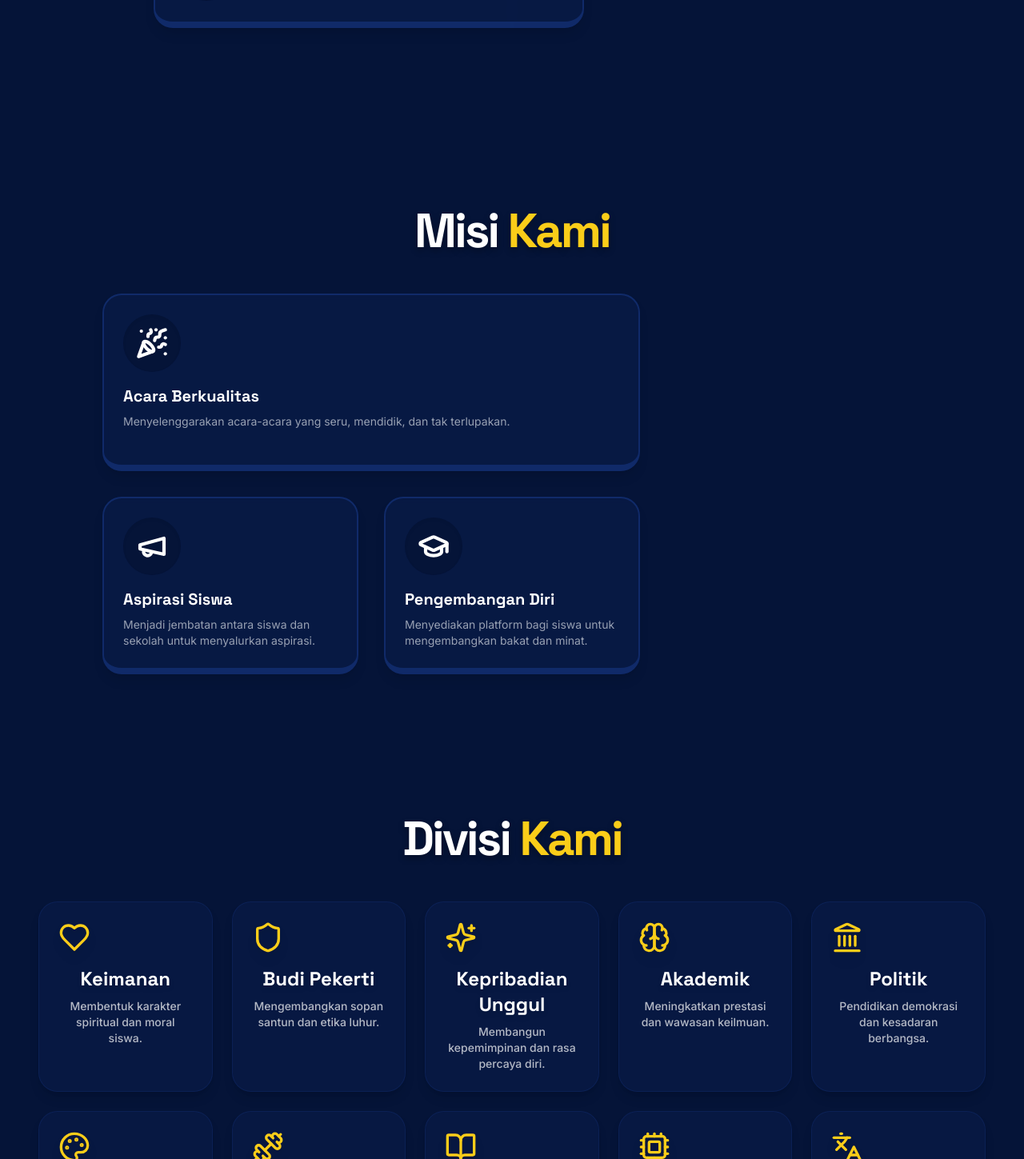
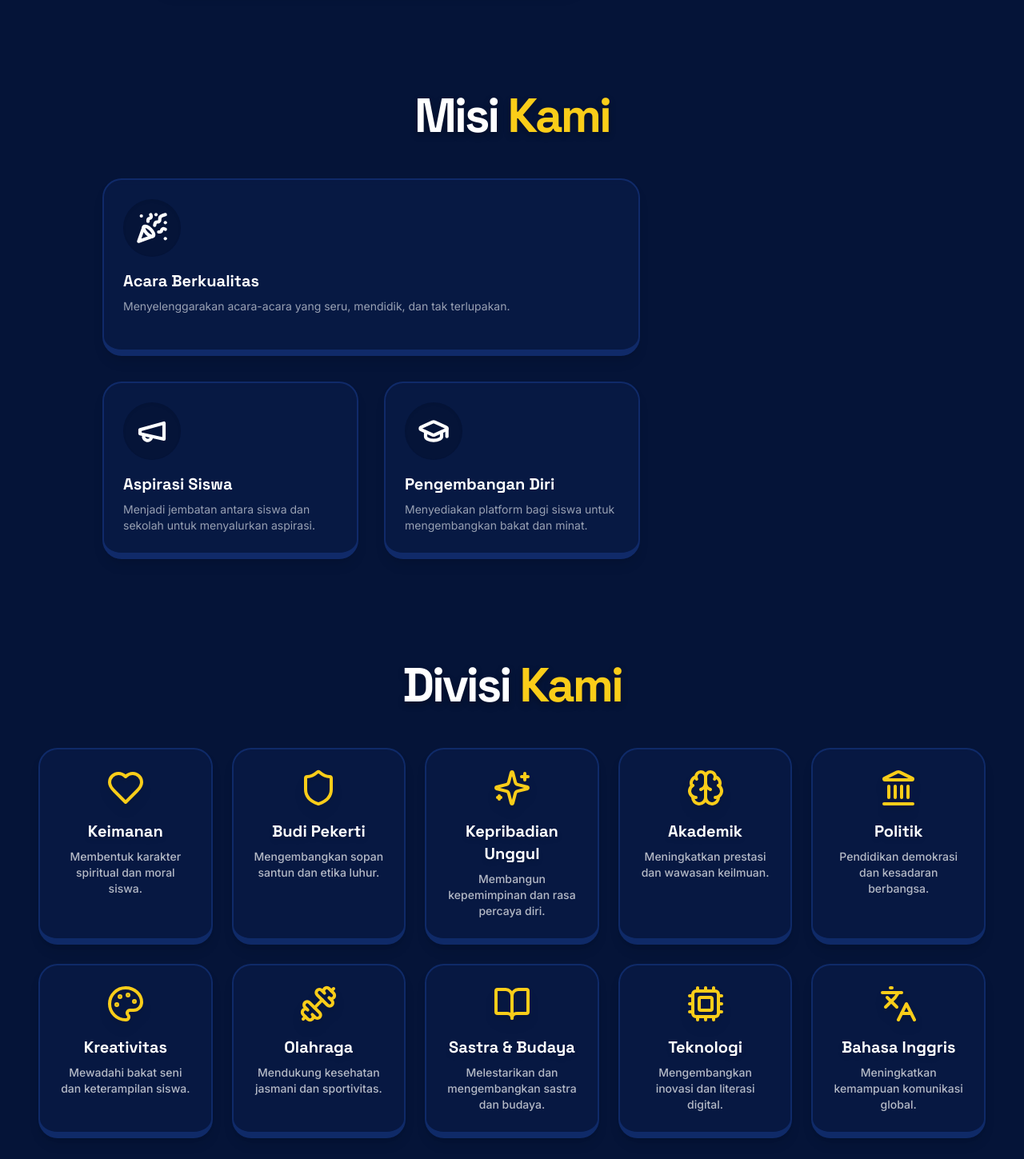
Before and after one commit to WeplyStudio/osis, a Next.js app: page / in a window 1280 px wide. Shown: the part 6901-8350 px from the top of the page at 80% size. Built offline with nearby package versions, Linux system fonts and the light colour scheme.

Commit message:
Buat agar UI nya 99999999999999999999999x lipat lebih creative!!!!!!!!!!

```diff
--- a/src/app/(app)/page.tsx
+++ b/src/app/(app)/page.tsx
@@ -19,12 +19,12 @@ import Image from 'next/image';
 import { cn } from '@/lib/utils';
 
 const FeatureCard = ({ icon, title, description }: { icon: React.ReactNode, title: string, description: string }) => (
-    <div className="relative group overflow-hidden rounded-3xl p-6 bg-card/80 border border-border/30 shadow-lg transition-all duration-300 hover:shadow-2xl hover:-translate-y-1 h-full flex flex-col">
+    <div className="relative group overflow-hidden rounded-3xl bg-card/80 border-2 border-b-8 border-border/60 shadow-lg transition-all duration-300 hover:shadow-primary/40 hover:-translate-y-2 h-full flex flex-col p-6 text-center items-center">
         <div className="absolute top-0 left-0 w-full h-full bg-gradient-to-br from-primary/10 via-transparent to-secondary/10 opacity-0 group-hover:opacity-100 transition-opacity duration-500"></div>
-        <div className="relative z-10">
-            <div className="mb-4 text-primary drop-shadow-lg">{icon}</div>
-            <h3 className="font-headline text-2xl font-bold text-white mb-2 drop-shadow-md">{title}</h3>
-            <p className="text-white/70 text-sm font-medium">{description}</p>
+        <div className="relative z-10 flex flex-col items-center">
+            <div className="mb-4 text-primary drop-shadow-lg transition-transform duration-300 group-hover:scale-110">{icon}</div>
+            <h3 className="font-headline text-xl font-bold text-white mb-2 drop-shadow-md">{title}</h3>
+            <p className="text-white/70 text-sm font-medium flex-grow">{description}</p>
         </div>
     </div>
 );
@@ -135,7 +135,7 @@ export default function LandingPage() {
         </section>
 
         {/* Vision Section */}
-        <section className="relative py-12">
+        <section>
             <SectionTitle>Visi <span className="text-primary">Kami</span></SectionTitle>
             <div className="relative max-w-4xl mx-auto">
                 <div className="absolute left-1/2 top-0 bottom-0 w-1 bg-border/30 transform -translate-x-1/2 hidden md:block">
@@ -156,7 +156,7 @@ export default function LandingPage() {
         </section>
 
         {/* Mission Section */}
-        <section className="relative py-12">
+        <section>
             <SectionTitle>Misi <span className="text-primary">Kami</span></SectionTitle>
             <div className="grid grid-cols-1 md:grid-cols-3 md:grid-rows-2 gap-8 max-w-5xl mx-auto">
                 <MissionCard {...mission[0]} className="md:col-span-2"/>
@@ -168,54 +168,54 @@ export default function LandingPage() {
         {/* Divisions Section */}
         <section className="text-center">
            <SectionTitle>Divisi <span className="text-primary">Kami</span></SectionTitle>
-           <div className="grid grid-cols-1 sm:grid-cols-2 md:grid-cols-3 lg:grid-cols-5 gap-6">
+           <div className="grid grid-cols-1 sm:grid-cols-2 lg:grid-cols-3 xl:grid-cols-5 gap-6">
               <FeatureCard
-                icon={<Heart size={40} />}
+                icon={<Heart size={48} />}
                 title="Keimanan"
                 description="Membentuk karakter spiritual dan moral siswa."
               />
               <FeatureCard
-                icon={<Shield size={40} />}
+                icon={<Shield size={48} />}
                 title="Budi Pekerti"
                 description="Mengembangkan sopan santun dan etika luhur."
               />
               <FeatureCard
-                icon={<Sparkles size={40} />}
+                icon={<Sparkles size={48} />}
                 title="Kepribadian Unggul"
                 description="Membangun kepemimpinan dan rasa percaya diri."
               />
               <FeatureCard
-                icon={<Brain size={40} />}
+                icon={<Brain size={48} />}
                 title="Akademik"
                 description="Meningkatkan prestasi dan wawasan keilmuan."
               />
               <FeatureCard
-                icon={<Landmark size={40} />}
+                icon={<Landmark size={48} />}
                 title="Politik"
                 description="Pendidikan demokrasi dan kesadaran berbangsa."
               />
               <FeatureCard
-                icon={<Palette size={40} />}
+                icon={<Palette size={48} />}
                 title="Kreativitas"
                 description="Mewadahi bakat seni dan keterampilan siswa."
               />
               <FeatureCard
-                icon={<Dumbbell size={40} />}
+                icon={<Dumbbell size={48} />}
                 title="Olahraga"
                 description="Mendukung kesehatan jasmani dan sportivitas."
               />
               <FeatureCard
-                icon={<BookOpen size={40} />}
+                icon={<BookOpen size={48} />}
                 title="Sastra & Budaya"
                 description="Melestarikan dan mengembangkan sastra dan budaya."
               />
               <FeatureCard
-                icon={<Cpu size={40} />}
+                icon={<Cpu size={48} />}
                 title="Teknologi"
                 description="Mengembangkan inovasi dan literasi digital."
               />
               <FeatureCard
-                icon={<Languages size={40} />}
+                icon={<Languages size={48} />}
                 title="Bahasa Inggris"
                 description="Meningkatkan kemampuan komunikasi global."
               />
```
